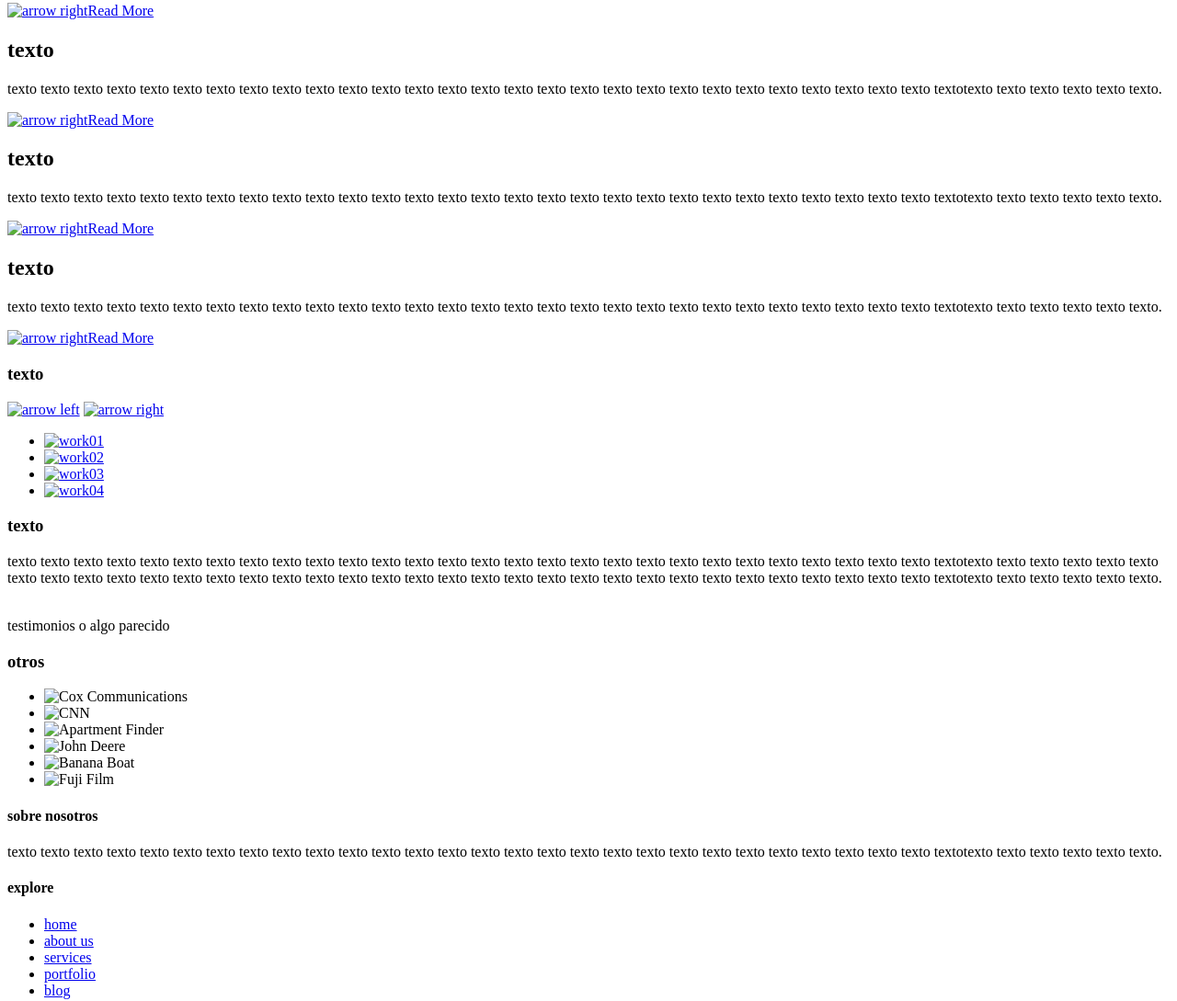
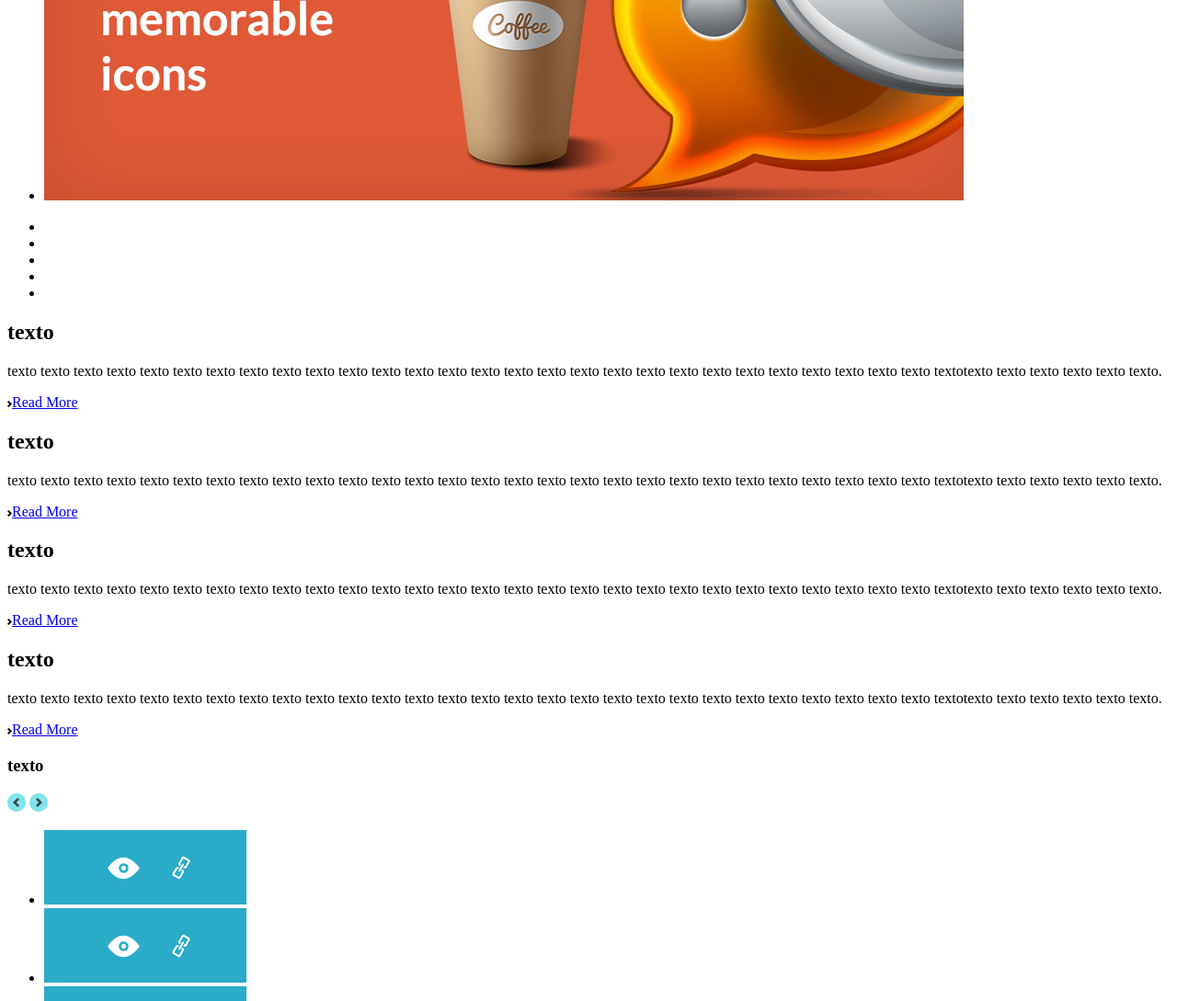
Before and after one commit to soundfree/pagodeserviciosweb, a plain HTML site: page index.html in a window 1280 px wide. Shown: the part 642-1731 px from the top of the page at 92% size. Drawn offline with Linux system fonts and the light colour scheme.

Commit message:
Update index.html

```diff
--- a/index.html
+++ b/index.html
@@ -3,8 +3,8 @@
 <head>
     <meta http-equiv="Content-Type" content="text/html; charset=UTF-8" />
     <title>plantilla html</title>
-    <link rel="stylesheet" type="text/css" href="stylesheets/reset.css" />
-    <link rel="stylesheet" type="text/css" href="stylesheets/main.css" />
+    <link rel="stylesheet" type="text/css" href="reset.css" />
+    <link rel="stylesheet" type="text/css" href="main.css" />
 
 </head>
 <body>
@@ -61,7 +61,7 @@
             <div id="slideshow_container">
 
                 <ul>
-                    <li><img src="images/banner_image.jpg" alt="banner1" /></li>
+                    <li><img src="banner_image.jpg" alt="banner1" /></li>
                 </ul>
 
                 <div id="slideshow_pagination">
@@ -91,7 +91,7 @@
                 <h2 id="clean">texto</h2>
                 <p>texto texto texto texto texto texto texto texto texto texto texto texto texto texto texto texto texto texto texto texto texto texto texto
                     texto texto texto texto texto textotexto texto texto texto texto texto.</p>
-                <a href="#"><img src="images/arrow_right.png" alt="arrow right" />Read More</a>
+                <a href="#"><img src="arrow_right.png" alt="arrow right" />Read More</a>
 
             </div>
 
@@ -100,7 +100,7 @@
                 <h2 id="responsive">texto</h2>
                 <p>texto texto texto texto texto texto texto texto texto texto texto texto texto texto texto texto texto texto texto texto texto texto texto
                     texto texto texto texto texto textotexto texto texto texto texto texto.</p>
-                <a href="#"><img src="images/arrow_right.png" alt="arrow right" />Read More</a>
+                <a href="#"><img src="arrow_right.png" alt="arrow right" />Read More</a>
 
             </div>
 
@@ -109,7 +109,7 @@
                 <h2 id="fully">texto</h2>
                 <p>texto texto texto texto texto texto texto texto texto texto texto texto texto texto texto texto texto texto texto texto texto texto texto
                     texto texto texto texto texto textotexto texto texto texto texto texto.</p>
-                <a href="#"><img src="images/arrow_right.png" alt="arrow right" />Read More</a>
+                <a href="#"><img src="arrow_right.png" alt="arrow right" />Read More</a>
 
             </div>
 
@@ -118,7 +118,7 @@
                 <h2 id="ready">texto</h2>
                 <p>texto texto texto texto texto texto texto texto texto texto texto texto texto texto texto texto texto texto texto texto texto texto texto
                     texto texto texto texto texto textotexto texto texto texto texto texto.</p>
-                <a href="#"><img src="images/arrow_right.png" alt="arrow right" />Read More</a>
+                <a href="#"><img src="arrow_right.png" alt="arrow right" />Read More</a>
 
             </div>
 
@@ -132,8 +132,8 @@
 
             <div id="carousel_nav">
 
-                <a href="#"><img src="images/bluearrow_left.png" alt="arrow left" /></a>
-                <a href="#"><img src="images/bluearrow_right.png" alt="arrow right" /></a>
+                <a href="#"><img src="bluearrow_left.png" alt="arrow left" /></a>
+                <a href="#"><img src="bluearrow_right.png" alt="arrow right" /></a>
 
             </div> <!-- END #carousel_nav -->
 
@@ -141,16 +141,16 @@
 
                 <ul>
                     <li id="work01">
-                        <a href="#"><img src="images/sample_view.gif" alt="work01" /></a>
+                        <a href="#"><img src="sample_view.gif" alt="work01" /></a>
                     </li>
                     <li id="work02">
-                        <a href="#"><img src="images/sample_view.gif" alt="work02" /></a>
+                        <a href="#"><img src="sample_view.gif" alt="work02" /></a>
                     </li>
                     <li id="work03">
-                        <a href="#"><img src="images/sample_view.gif" alt="work03" /></a>
+                        <a href="#"><img src="sample_view.gif" alt="work03" /></a>
                     </li>
                     <li id="work04">
-                        <a href="#"><img src="images/sample_view.gif" alt="work04" /></a>
+                        <a href="#"><img src="sample_view.gif" alt="work04" /></a>
                     </li>
                 </ul>
 
@@ -176,12 +176,12 @@
                 <h3>otros</h3>
 
                 <ul>
-                    <li><img src="images/client01.jpg" alt="Cox Communications" /></li>
-                    <li><img src="images/client02.jpg" alt="CNN" /></li>
-                    <li><img src="images/client03.jpg" alt="Apartment Finder" /></li>
-                    <li><img src="images/client04.jpg" alt="John Deere" /></li>
-                    <li><img src="images/client05.jpg" alt="Banana Boat" /></li>
-                    <li><img src="images/client06.jpg" alt="Fuji Film" /></li>
+                    <li><img src="client01.jpg" alt="Cox Communications" /></li>
+                    <li><img src="client02.jpg" alt="CNN" /></li>
+                    <li><img src="client03.jpg" alt="Apartment Finder" /></li>
+                    <li><img src="client04.jpg" alt="John Deere" /></li>
+                    <li><img src="client05.jpg" alt="Banana Boat" /></li>
+                    <li><img src="client06.jpg" alt="Fuji Film" /></li>
                 </ul>
 
             </div> <!-- END #clients -->
```
